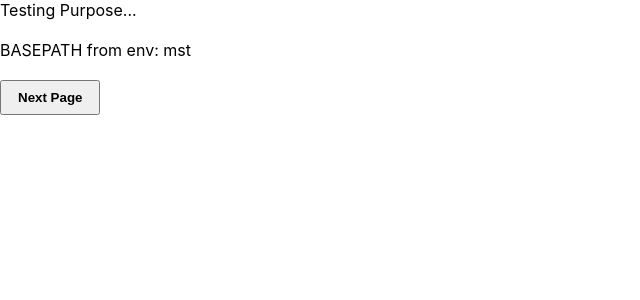
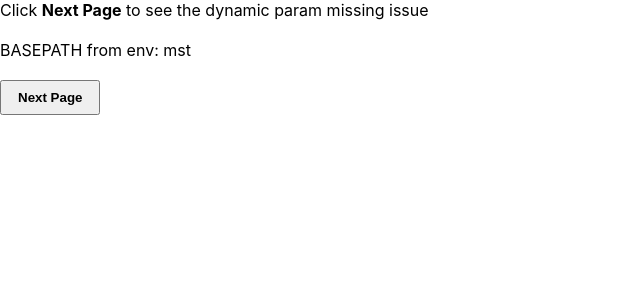
Before and after one commit to tasfik007/subpath-test, a Next.js app: page /mst/home in a window 1280 px wide. Shown: the top 300 px of the page, without its empty margins (0-640 px from the left). Built offline with nearby package versions, Linux system fonts and the light colour scheme.

Commit message:
Refactor code

```diff
--- a/package.json
+++ b/package.json
@@ -6,7 +6,6 @@
     "start": "next start"
   },
   "dependencies": {
-    "axios": "^1.4.0",
     "next": "12.3.0",
     "next-auth": "4.15.1",
     "react": "17.0.2",
--- a/pages/home/index.js
+++ b/pages/home/index.js
@@ -2,9 +2,10 @@ import {useRouter} from "next/router";
 
 export default function Home({testParam}) {
     const router = useRouter();
+    console.log(testParam)
   return (
     <div>
-      <div>Testing Purpose... </div> <br/>
+      <div>Click <b>Next Page</b> to see the dynamic param missing issue </div> <br/>
       <div>BASEPATH from env: {process.env.NEXT_PUBLIC_BASE_PATH}</div> <br/>
         <button onClick={() => router.push({
             pathname: "/home/route1/1002",
--- a/pages/home/route1/[dynamicParam].js
+++ b/pages/home/route1/[dynamicParam].js
@@ -5,7 +5,7 @@ export default function Page3({serverSideId}) {
     const {id, dynamicParam} = router.query;
     return (
         <div>
-            <div>This is page 2</div> <br/>
+            <div><b>Full reload</b> the page and see magic</div> <br/>
             <div>Query Param Received By next/router: {id}</div>
             <div>Dynamic Param Received By next/router: {dynamicParam}</div>
             <div>Dynamic Param Received By Server Side: {serverSideId}</div> <br/>
```
Also changed, not shown: 1 other file (tests, documents, lock files or other folders).
